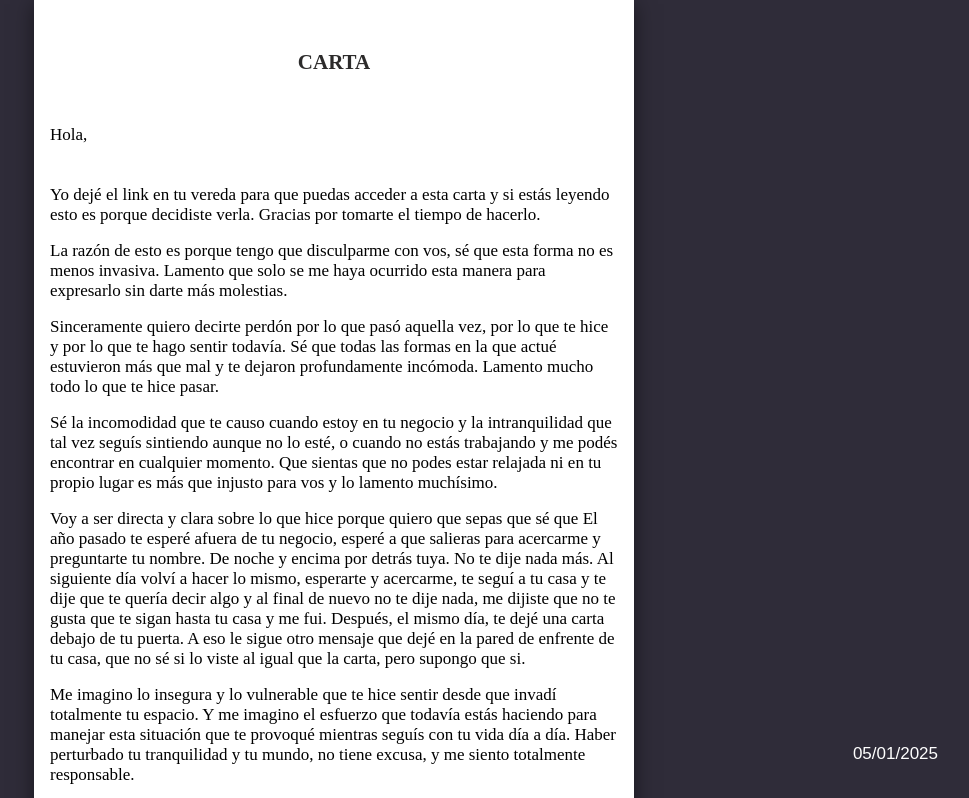
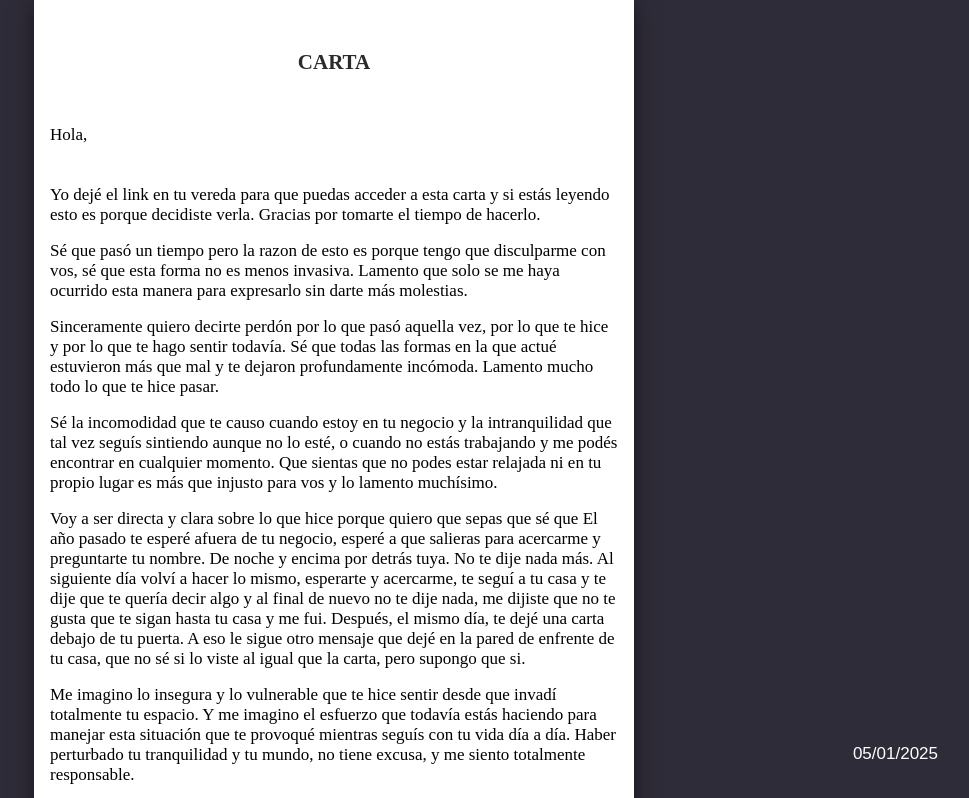
Before and after one commit to 10110y10111/nerhereyes, a website: page public/page3.html in a window 1280 px wide. Shown: the top 798 px of the page, without its empty margins (306-1275 px from the left). Drawn offline with Linux system fonts and the light colour scheme.

Commit message:
actualizacion de la carta

```diff
--- a/public/page3.html
+++ b/public/page3.html
@@ -16,7 +16,7 @@
           Yo dejé el link en tu vereda para que puedas acceder a esta carta y si estás leyendo esto es porque decidiste verla. Gracias por tomarte el tiempo de hacerlo.
         </p>
         <p class="c">
-          La razón de esto es porque tengo que disculparme con vos, sé que esta forma no es menos invasiva. Lamento que solo se me haya ocurrido esta manera para expresarlo sin darte más molestias.
+          Sé que pasó un tiempo pero la razon de esto es porque tengo que disculparme con vos, sé que esta forma no es menos invasiva. Lamento que solo se me haya ocurrido esta manera para expresarlo sin darte más molestias.
         </p>
         <p class="c">
           Sinceramente quiero decirte perdón por lo que pasó aquella vez, por lo que te hice y por lo que te hago sentir todavía. Sé que todas las formas en la que actué estuvieron más que mal y te dejaron profundamente incómoda. Lamento mucho todo lo que te hice pasar.
```
